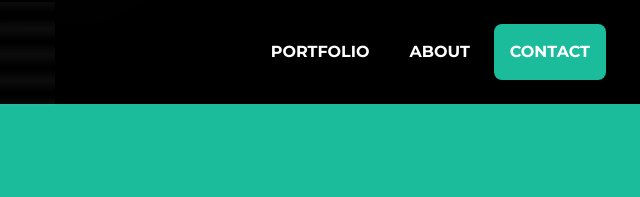
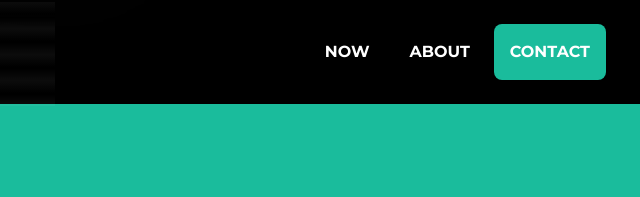
Before and after one commit to mr-robotanist/fiona, a website with bundled scripts: page index.html in a window 1280 px wide. Shown: the top 197 px of the page, 585-1225 px from the left. Built offline with nearby package versions, Linux system fonts and the light colour scheme.

Commit message:
Update index.html

```diff
--- a/index.html
+++ b/index.html
@@ -36,7 +36,7 @@
       <div class="collapse navbar-collapse" id="navbarResponsive">
         <ul class="navbar-nav ml-auto">
           <li class="nav-item mx-0 mx-lg-1">
-            <a class="nav-link py-3 px-0 px-lg-3 rounded js-scroll-trigger" href="#portfolio">Portfolio</a>
+            <a class="nav-link py-3 px-0 px-lg-3 rounded js-scroll-trigger" href="#portfolio">Now</a>
           </li>
           <li class="nav-item mx-0 mx-lg-1">
             <a class="nav-link py-3 px-0 px-lg-3 rounded js-scroll-trigger" href="#about">About</a>
```
